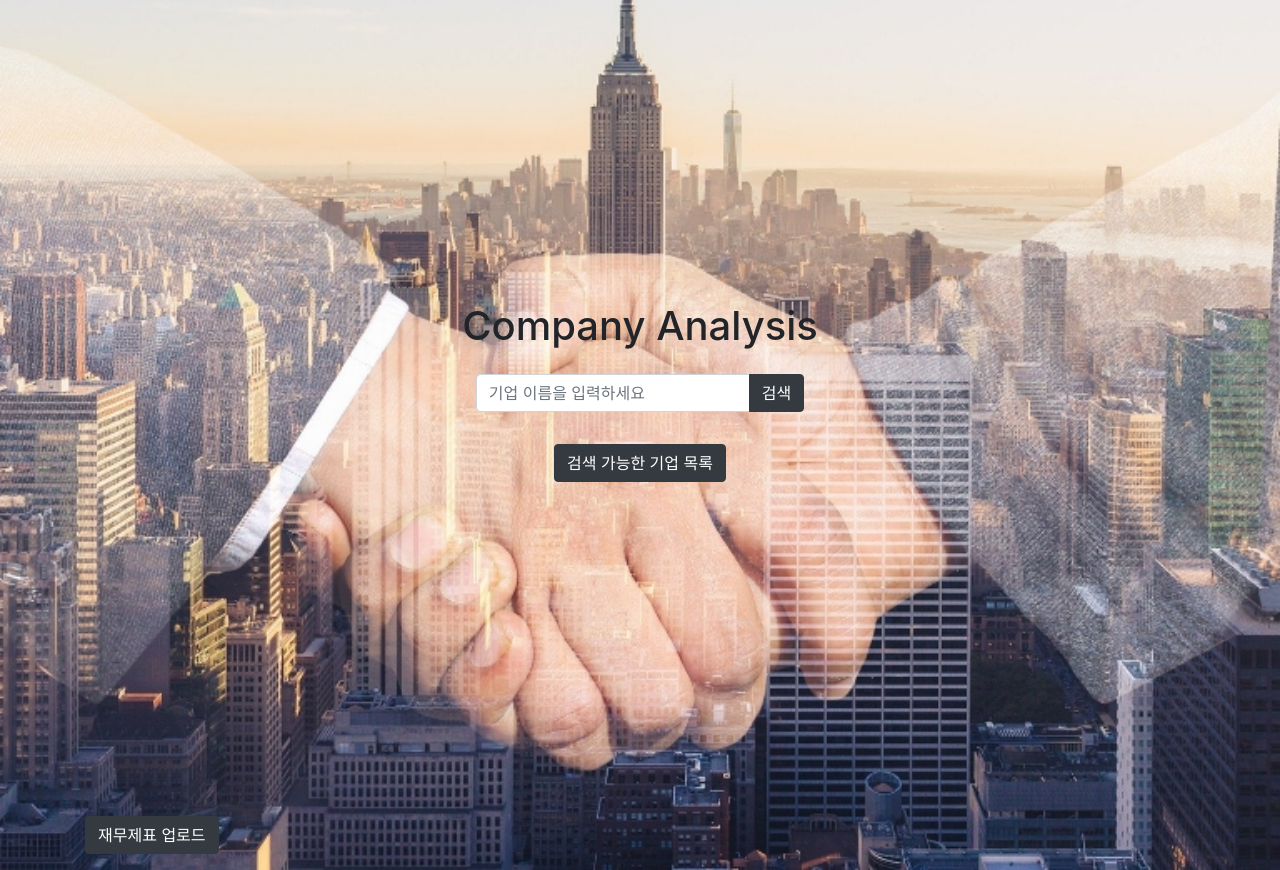
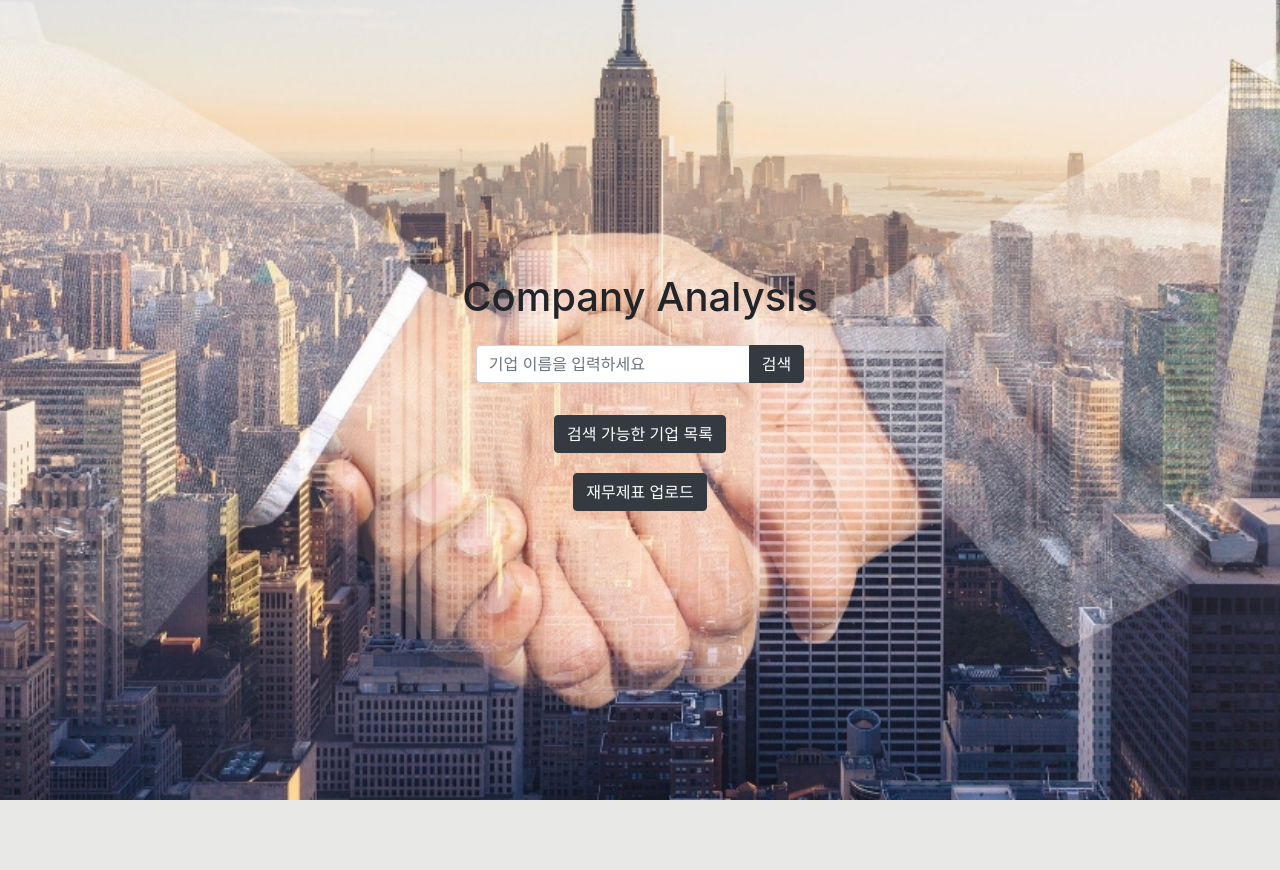
Before and after one commit to Biz-Insight/Biz-Insight, a Django app: page / in a window 1280 px wide. After the commit the page ends 800 px from the top, so only its background shows below. Run offline with Django 3.2, Linux system fonts and the light colour scheme.

Commit message:
chore: 버튼 위치 수정

```diff
--- a/src/django/mysite/main/templates/index.html
+++ b/src/django/mysite/main/templates/index.html
@@ -21,12 +21,12 @@
       <button class="btn btn-dark" type="submit">검색 가능한 기업 목록</button>
     </form>
   </div>
-</div>
 
-<div class="company-list-button mt-3">
-  <form action="/credit_request/">
-    <button class="btn btn-dark" type="submit">재무제표 업로드</button>
-  </form>
+  <div class="company-list-button mt-1">
+    <form action="/credit_request/">
+      <button class="btn btn-dark" type="submit">재무제표 업로드</button>
+    </form>
+  </div>
 </div>
 
 <style>
```
